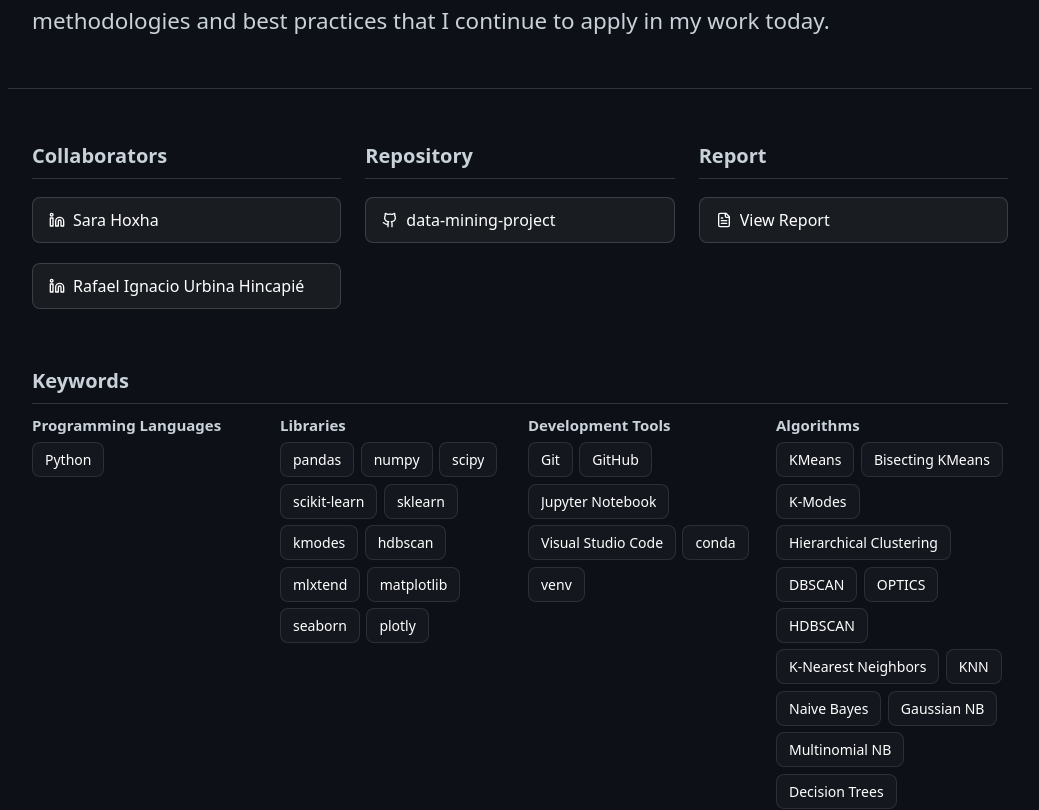
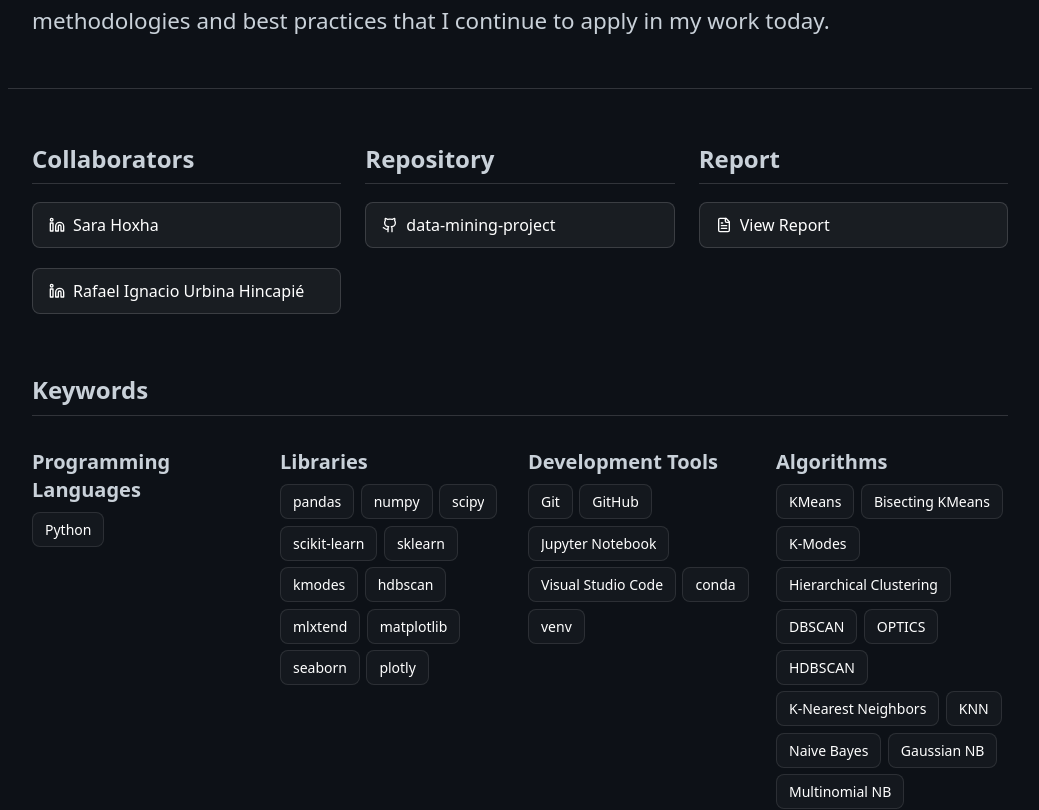
Before and after one commit to AlessandroCarella/AlessandroCareIIa.github.io, a React (Vite) app: page /project-demo in a window 1280 px wide. Shown: the part 4560-5370 px from the top of the page, without its empty margins (120-1159 px from the left). Built offline with nearby package versions, Linux system fonts and the light colour scheme.

Commit message:
moved side panel in project page to have visual continuity with homepage

```diff
--- a/src/components/ProjectPage.jsx
+++ b/src/components/ProjectPage.jsx
@@ -78,7 +78,7 @@ const ProjectPage = ({
             (el) => (el.className = "heading-md")
         );
         doc.querySelectorAll("h4").forEach(
-            (el) => (el.className = "heading-sm")
+            (el) => (el.className = "heading-md")
         );
         doc.querySelectorAll("p").forEach((el) => (el.className = "paragraph"));
         doc.querySelectorAll("a").forEach((el) => (el.className = "text-link"));
@@ -231,7 +231,7 @@ const ProjectPage = ({
                         {projectData.collaborators &&
                             projectData.collaborators.length > 0 && (
                                 <div className="project-sidebar-section">
-                                    <h3 className="heading-sm sidebar-section-title">
+                                    <h3 className="heading-md sidebar-section-title">
                                         Collaborators
                                     </h3>
                                     <div className="sidebar-items">
@@ -264,7 +264,7 @@ const ProjectPage = ({
                         {/* Repository */}
                         {projectData.repository && (
                             <div className="project-sidebar-section">
-                                <h3 className="heading-sm sidebar-section-title">
+                                <h3 className="heading-md sidebar-section-title">
                                     Repository
                                 </h3>
                                 <div className="sidebar-items">
@@ -290,7 +290,7 @@ const ProjectPage = ({
                         {/* Report PDF */}
                         {projectData.report && (
                             <div className="project-sidebar-section">
-                                <h3 className="heading-sm sidebar-section-title">
+                                <h3 className="heading-md sidebar-section-title">
                                     Report
                                 </h3>
                                 <div className="sidebar-items">
@@ -313,7 +313,7 @@ const ProjectPage = ({
                         {/* Slides PDF */}
                         {projectData.slides && (
                             <div className="project-sidebar-section">
-                                <h3 className="heading-sm sidebar-section-title">
+                                <h3 className="heading-md sidebar-section-title">
                                     Slides
                                 </h3>
                                 <div className="sidebar-items">
@@ -335,7 +335,7 @@ const ProjectPage = ({
                         {/* Keywords */}
                         {projectData.keyWords && (
                             <div className="project-sidebar-section keywords-section">
-                                <h3 className="heading-sm sidebar-section-title">
+                                <h3 className="heading-md sidebar-section-title">
                                     Keywords
                                 </h3>
                                 <div className="keywords-wrapper">
--- a/src/components/SkillSection.jsx
+++ b/src/components/SkillSection.jsx
@@ -16,7 +16,7 @@ const SkillSection = ({
 
     return (
         <div className="skill-section">
-            <h3 className="section-title" style={titleStyle}>
+            <h3 className="heading-sm" style={titleStyle}>
                 {sectionName}
             </h3>
             <div className="skills-list">
--- a/src/components/styles/ProjectPage.css
+++ b/src/components/styles/ProjectPage.css
@@ -23,26 +23,26 @@
 /* Project Page Container */
 .project-page-container {
     display: grid;
-    grid-template-columns: minmax(0, 1fr) minmax(280px, 450px);
+    grid-template-columns: minmax(280px, 450px) minmax(0, 1fr);
     gap: 0;
     width: 100%;
     max-width: 100%;
     min-height: calc(100vh - var(--navbar-height, 80px) - 150px);
 }
 
-/* Main Content - 70% - Appears first in HTML for mobile */
+/* Main Content - 70% - Appears second in desktop (right side) */
 .project-main-content {
     min-width: 0;
-    padding: 0 3rem 2rem 0;
-    order: 1;
+    padding: 0 0 2rem 3rem;
+    order: 2;
     min-height: 100%;
 }
 
-/* Sidebar - 30% - Appears second for mobile */
+/* Sidebar - 30% - Appears first in desktop (left side) */
 .project-sidebar {
-    padding: 0 0 2rem 3rem;
-    border-left: 1px solid rgba(255, 255, 255, 0.15);
-    order: 2;
+    padding: 0 3rem 2rem 0;
+    border-right: 1px solid rgba(255, 255, 255, 0.15);
+    order: 1;
     min-height: 100%;
 }
 
@@ -154,7 +154,7 @@
     }
 
     .project-sidebar {
-        border-left: none;
+        border-right: none;
         border-top: 1px solid rgba(255, 255, 255, 0.15);
         padding: 2rem 1.5rem 2rem 1.5rem;
         max-width: 100%;
--- a/src/styles/text.css
+++ b/src/styles/text.css
@@ -40,7 +40,7 @@
 
 .heading-md {
     padding-top: 1.3rem;
-    color: #f0f6fc;
+    color: #c9d1d9;
     font-size: 1.5rem;
     font-weight: 600;
     line-height: 1.4;
```
